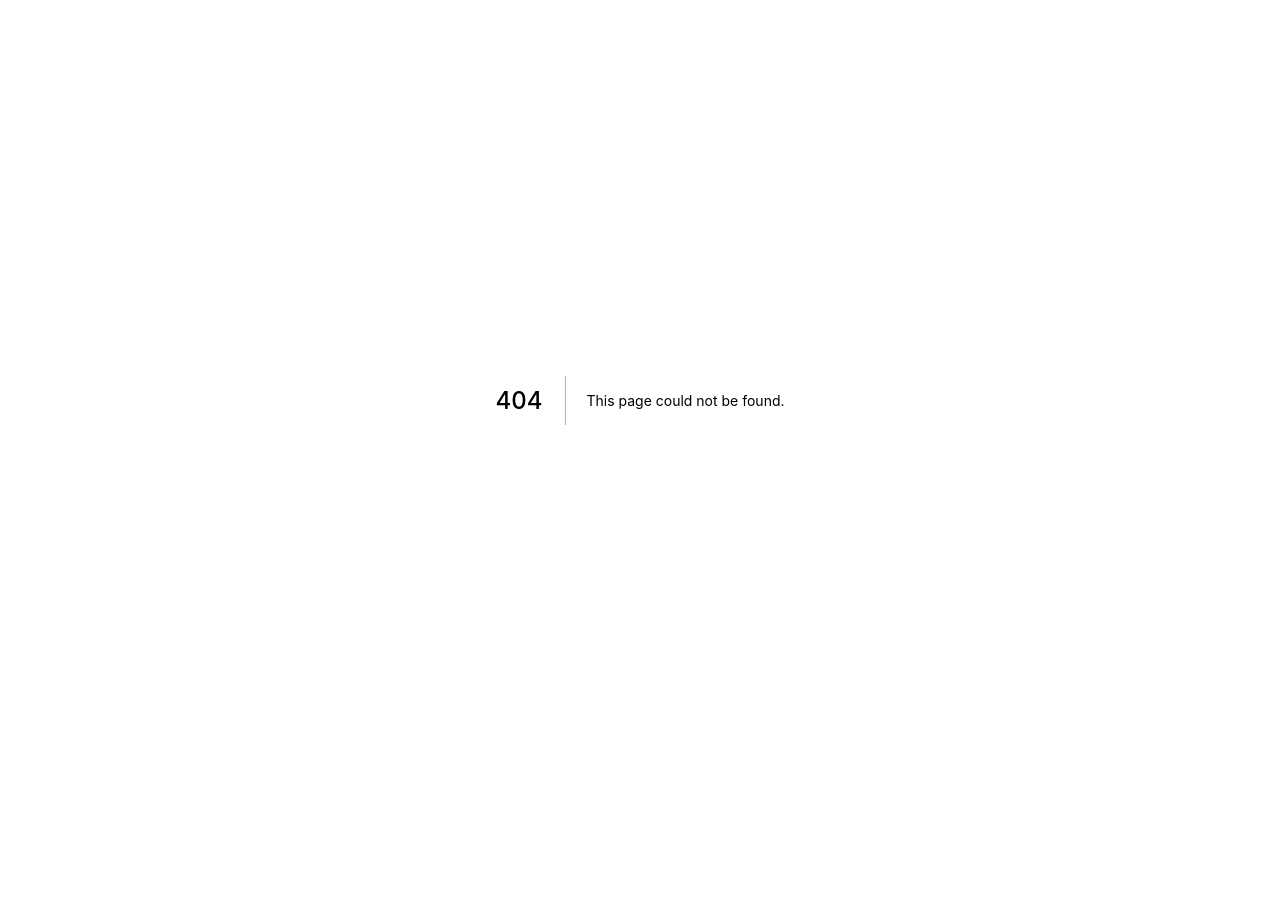
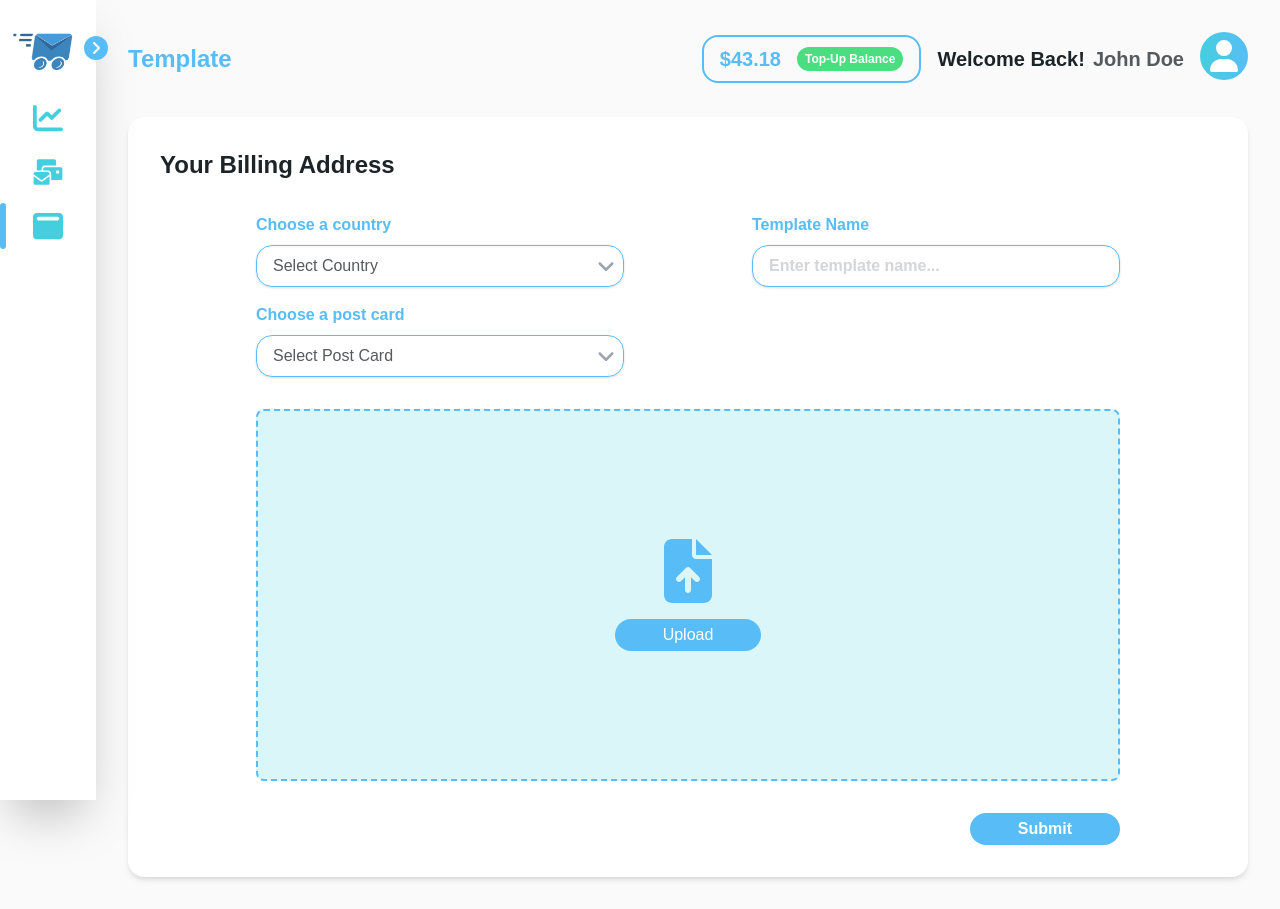
Before and after one commit to CodeHubDevs/donkeymailerwebapp, a Next.js app: page /app/create-template in a window 1280 px wide. Before the commit this address had no page. Before the commit the page ends 800 px from the top, so only its background shows below. Built offline with nearby package versions, Linux system fonts and the light colour scheme.

Commit message:
Created create-template

```diff
--- a/src/components/SideBar.tsx
+++ b/src/components/SideBar.tsx
@@ -18,16 +18,19 @@ const links = [
   {
     name: 'Dashboard',
     href: '/app/dashboard',
+    category: 'dashboard',
     icon: faChartLine
   },
   {
     name: 'Campaign',
     href: '/app/campaign',
+    category: 'campaign',
     icon: faEnvelopesBulk
   },
   {
     name: 'Template',
     href: '/app/template',
+    category: 'template',
     icon: faWindowMaximize
   }
 ]
@@ -60,11 +63,11 @@ const SideBar = () => {
         </div>
       </div>
       <ul className='mt-6'>
-        {links.map(({ name, href, icon }) => (
+        {links.map(({ name, href, icon, category }) => (
           <li key={name} className='mb-2'>
             <Link href={href}>
               <a className='relative flex items-center py-2 pl-8 hover:bg-gray-100'>
-                {pathname === href && (
+                {pathname.includes(category) && (
                   <div className='absolute left-0 h-full w-[6px] rounded-full bg-primary' />
                 )}
                 <FontAwesomeIcon
--- a/src/containers/Campaign/CampaignCard.tsx
+++ b/src/containers/CampaignSelect/SelectCard.tsx
@@ -1,7 +1,7 @@
 import Image from 'next/image'
 import React from 'react'
 
-interface CampaignCardProps {
+interface SelectCardProps {
   image: any
   title: string
   description: string
@@ -9,7 +9,7 @@ interface CampaignCardProps {
   detailTwo: string
 }
 
-const CampaignCard: React.FC<CampaignCardProps> = ({
+const SelectCard: React.FC<SelectCardProps> = ({
   image,
   title,
   description,
@@ -36,4 +36,4 @@ const CampaignCard: React.FC<CampaignCardProps> = ({
   )
 }
 
-export default CampaignCard
+export default SelectCard
--- /dev/null
+++ b/src/containers/CreateTemplate/TemplateForm.tsx
@@ -0,0 +1,91 @@
+import { faFileArrowUp } from '@fortawesome/free-solid-svg-icons'
+import { FontAwesomeIcon } from '@fortawesome/react-fontawesome'
+import React from 'react'
+import { useForm } from 'react-hook-form'
+
+import FormInput from '@/components/FormInput'
+import FormSelect from '@/components/FormSelect'
+
+import TemplateModal from './TemplateModal'
+
+const countryOptions = [
+  { value: '', label: 'Select Country' },
+  { value: 'US', label: 'United States' },
+  { value: 'UK', label: 'United Kingdom' },
+  { value: 'CA', label: 'Canada' }
+]
+
+const postCardOptions = [
+  { value: '', label: 'Select Post Card' },
+  { value: '4x6', label: '4 x 6' },
+  { value: '6x9', label: '6 x 9' },
+  { value: '6x11', label: '6 x 11' },
+  { value: '8.5x11', label: '8.5 x 11' }
+]
+
+const TemplateForm = () => {
+  const [selectedCountry, setSelectedCountry] = React.useState(
+    countryOptions[0]
+  )
+  const [selectedPostCard, setSelectedPostCard] = React.useState(
+    postCardOptions[0]
+  )
+
+  const [isOpen, setIsOpen] = React.useState(false)
+
+  const { register } = useForm()
+
+  return (
+    <>
+      <TemplateModal
+        onClick={() => {}}
+        setShowModal={setIsOpen}
+        showModal={isOpen}
+      />
+      <div className='mt-8 rounded-2xl bg-white p-8 shadow-md'>
+        <h1 className='text-2xl font-bold'>Your Billing Address</h1>
+        <form className='flex flex-col items-start px-24'>
+          <div className='my-8 flex w-full gap-32'>
+            <div className='flex w-full flex-col gap-4'>
+              <FormSelect
+                label='Choose a country'
+                options={countryOptions}
+                value={selectedCountry}
+                onChange={setSelectedCountry}
+              />
+              <FormSelect
+                label='Choose a post card'
+                options={postCardOptions}
+                value={selectedPostCard}
+                onChange={setSelectedPostCard}
+              />
+            </div>
+            <FormInput
+              fieldName='name'
+              label='Template Name'
+              register={register}
+              placeholder='Enter template name...'
+            />
+          </div>
+          <div className='flex w-full flex-col items-center justify-center rounded-lg border-2 border-dashed border-primary bg-secondary10 p-32'>
+            <FontAwesomeIcon
+              icon={faFileArrowUp}
+              className='h-16 w-16 text-primary'
+            />
+            <button
+              type='button'
+              onClick={() => setIsOpen(true)}
+              className='mt-4 rounded-full bg-primary py-1 px-12 font-light text-white'>
+              Upload
+            </button>
+          </div>
+          <button className='mt-8 self-end rounded-full bg-primary py-1 px-12 font-bold text-white'>
+            Submit
+          </button>
+        </form>
+      </div>
+    </>
+  )
+}
+
+export default TemplateForm
--- /dev/null
+++ b/src/containers/CreateTemplate/TemplateModal.tsx
@@ -0,0 +1,80 @@
+import {
+  faDownload,
+  faEye,
+  faFileArrowUp,
+  faXmark
+} from '@fortawesome/free-solid-svg-icons'
+import { FontAwesomeIcon } from '@fortawesome/react-fontawesome'
+import { Dialog, Transition } from '@headlessui/react'
+import React from 'react'
+
+interface TemplateModalProps {
+  showModal: boolean
+  setShowModal: (showModal: boolean) => void
+  onClick: () => void
+}
+
+const TemplateModal: React.FC<TemplateModalProps> = ({
+  showModal,
+  setShowModal,
+  onClick
+}) => {
+  return (
+    <Transition appear show={showModal} as={React.Fragment}>
+      <Dialog as='div' className='relative z-10' onClose={() => {}}>
+        <Transition.Child
+          as={React.Fragment}
+          enter='ease-out duration-300'
+          enterFrom='opacity-0'
+          enterTo='opacity-100'
+          leave='ease-in duration-200'
+          leaveFrom='opacity-100'
+          leaveTo='opacity-0'>
+          <div className='fixed inset-0 bg-black bg-opacity-60' />
+        </Transition.Child>
+
+        <div className='fixed inset-0 overflow-y-auto'>
+          <div className='m-auto flex min-h-full max-w-4xl items-center justify-center p-4 text-center'>
+            <Transition.Child
+              as={React.Fragment}
+              enter='ease-out duration-300'
+              enterFrom='opacity-0 scale-95'
+              enterTo='opacity-100 scale-100'
+              leave='ease-in duration-200'
+              leaveFrom='opacity-100 scale-100'
+              leaveTo='opacity-0 scale-95'>
+              <Dialog.Panel className='w-full transform overflow-hidden rounded-2xl bg-white p-6 text-left align-middle shadow-xl transition-all'>
+                <Dialog.Title className='mb-4 flex justify-end'>
+                  <button
+                    onClick={() => setShowModal(false)}
+                    className='flex h-6 w-6 items-center justify-center justify-self-end rounded-full bg-red-400'>
+                    <FontAwesomeIcon icon={faXmark} className=' text-white' />
+                  </button>
+                </Dialog.Title>
+                <div className='flex flex-col items-center justify-center gap-4 rounded-lg border-2 border-dashed border-black25 bg-gray-100 p-20'>
+                  <FontAwesomeIcon icon={faFileArrowUp} className='h-12 w-12' />
+                  <input
+                    type='file'
+                    className='text-grey-500 text-sm file:mr-5 file:rounded-full file:border-0 file:bg-primary file:py-2 file:px-6 file:text-sm file:font-medium file:text-white hover:file:cursor-pointer focus:outline-none'
+                  />
+                  <div className='flex items-center gap-4'>
+                    <button className='flex items-center text-sm text-primary'>
+                      <FontAwesomeIcon icon={faEye} className='mr-2' />
+                      <span>Preview Template Guide</span>
+                    </button>
+                    <button className='flex items-center text-sm text-primary'>
+                      <FontAwesomeIcon icon={faDownload} className='mr-2' />
+                      <span>Download(.psd) Template Guide</span>
+                    </button>
+                  </div>
+                </div>
+              </Dialog.Panel>
+            </Transition.Child>
+          </div>
+        </div>
+      </Dialog>
+    </Transition>
+  )
+}
+
+export default TemplateModal
--- a/src/pages/app/campaign.tsx
+++ b/src/pages/app/campaign-select.tsx
@@ -5,46 +5,48 @@ import CampaignImage from '@/assets/images/campaign.png'
 import CampaignEnvelope from '@/assets/images/envelope-card.png'
 import AppNavBar from '@/components/AppNavBar'
 import PrivateLayout from '@/components/layout/PrivateLayout'
-import CampaignCard from '@/containers/Campaign/CampaignCard'
-import CampaignHeader from '@/containers/Campaign/CampaignHeader'
+import SelectCard from '@/containers/CampaignSelect/SelectCard'
+import SelectHeader from '@/containers/CampaignSelect/SelectHeader'
 
-const Campaign = () => {
+const CampaignSelect = () => {
   return (
     <PrivateLayout>
       <AppNavBar pageName='Campaign' />
-      <CampaignHeader image={CampaignImage}></CampaignHeader>
+      <SelectHeader image={CampaignImage} />
       <div className='gap-18 mt-12 grid grid-cols-2'>
-        <CampaignCard
+        <SelectCard
           image={CampaignPostCard}
           title={'4 x 6 POSTCARD'}
           description={'(4 inches to 6 inches)'}
           detailOne={'• 14 pt Gloss Paper Stock'}
-          detailTwo={'• Full Color Double Sided'}></CampaignCard>
-        <CampaignCard
+          detailTwo={'• Full Color Double Sided'}
+        />
+        <SelectCard
           image={CampaignPostCard}
           title={'6 x 9 POSTCARD'}
           description={'(6 inches to 9 inches)'}
           detailOne={'• 70# Paper Stock'}
-          detailTwo={'• #10 Window Envelope'}></CampaignCard>
+          detailTwo={'• #10 Window Envelope'}
+        />
       </div>
       <div className='gap-18 mt-12 grid grid-cols-2'>
-        <CampaignCard
+        <SelectCard
           image={CampaignPostCard}
           title={'6 x 11 POSTCARD'}
           description={'(6 inches to 11 inches)'}
           detailOne={'• 14pt Gloss Paper Stock'}
-          detailTwo={'• Full Color Double Sided'}></CampaignCard>
-        <CampaignCard
+          detailTwo={'• Full Color Double Sided'}
+        />
+        <SelectCard
           image={CampaignEnvelope}
           title={'8.5 x 11 LETTER'}
           description={'(8.5 inches to 11 inches)'}
           detailOne={'• 70# Paper Stock'}
-          detailTwo={
-            '• Large Window Envelope to Show Logo and Sender Address'
-          }></CampaignCard>
+          detailTwo={'• Large Window Envelope to Show Logo and Sender Address'}
+        />
       </div>
     </PrivateLayout>
   )
 }
 
-export default Campaign
+export default CampaignSelect
--- /dev/null
+++ b/src/pages/app/create-template.tsx
@@ -0,0 +1,16 @@
+import React from 'react'
+
+import AppNavBar from '@/components/AppNavBar'
+import PrivateLayout from '@/components/layout/PrivateLayout'
+import TemplateForm from '@/containers/CreateTemplate/TemplateForm'
+
+const CreateTemplate = () => {
+  return (
+    <PrivateLayout>
+      <AppNavBar pageName='Template' />
+      <TemplateForm />
+    </PrivateLayout>
+  )
+}
+
+export default CreateTemplate
```
Also changed, not shown: src/containers/CampaignSelect/SelectHeader.tsx (renamed from src/containers/Campaign/CampaignHeader.tsx, +4 -4 lines).
